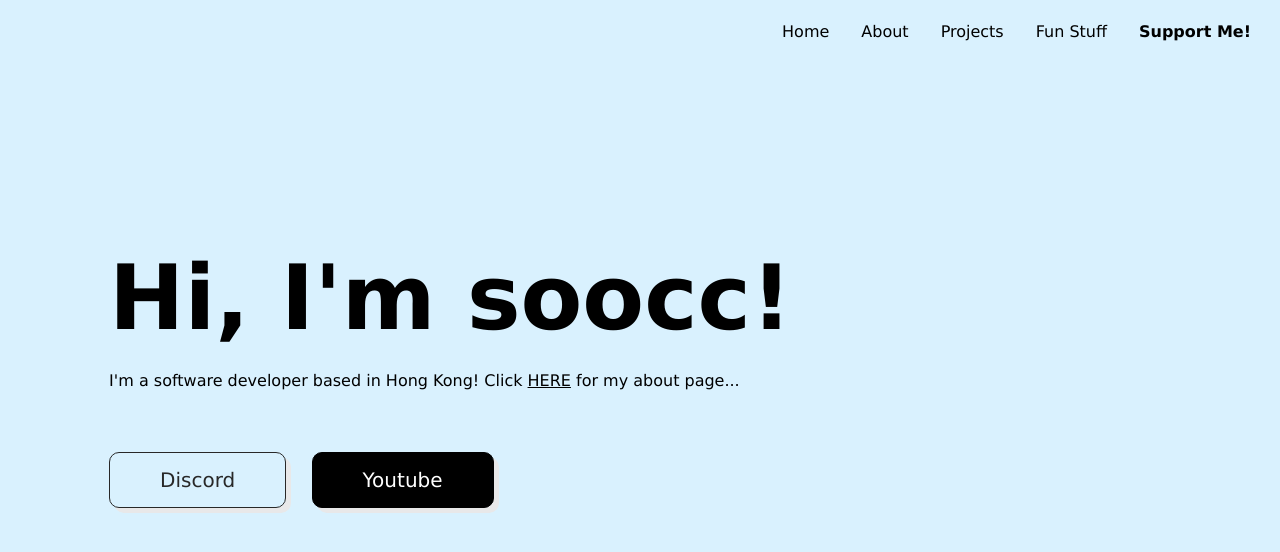
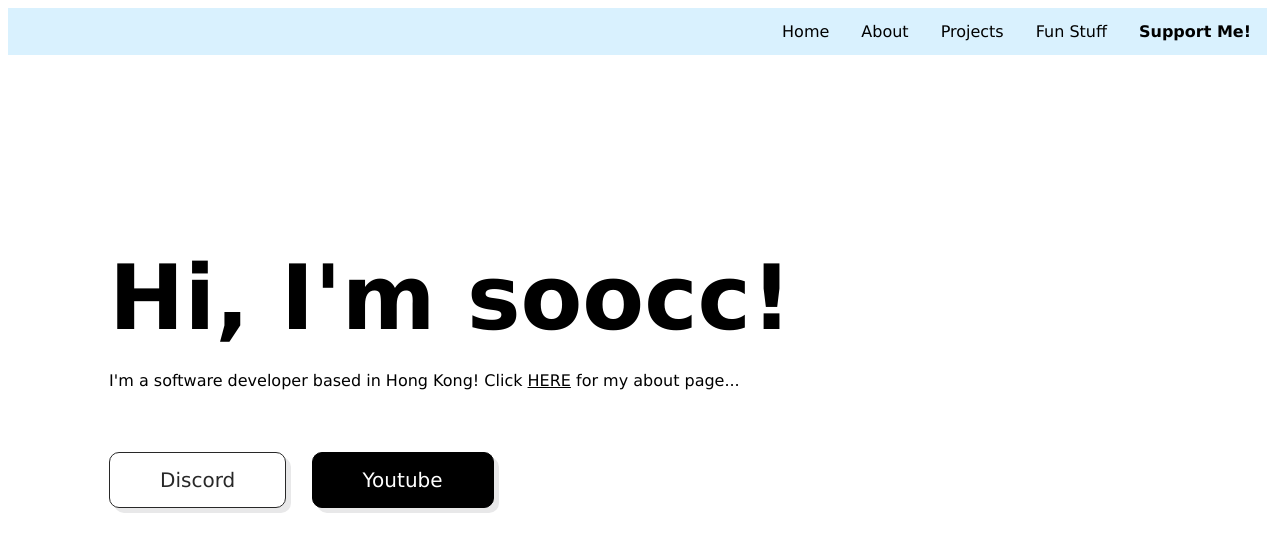
Before and after one commit to soocc/sooccsocks2, a Jekyll site: the page built from index.html, in a window 1280 px wide. Shown: the top 552 px of the page. Built offline with Jekyll 4.4.1, drawn with Linux system fonts in a browser that asks for light colours.

Commit message:
Update styles.css

```diff
--- a/styles/styles.css
+++ b/styles/styles.css
@@ -81,7 +81,7 @@ p, h1, h2, h3, h4, a, button, div {
 }
 
 body {
-  background-color: #d9f1fe;
+  background-color: #fff;
 }
 
 p {
```
